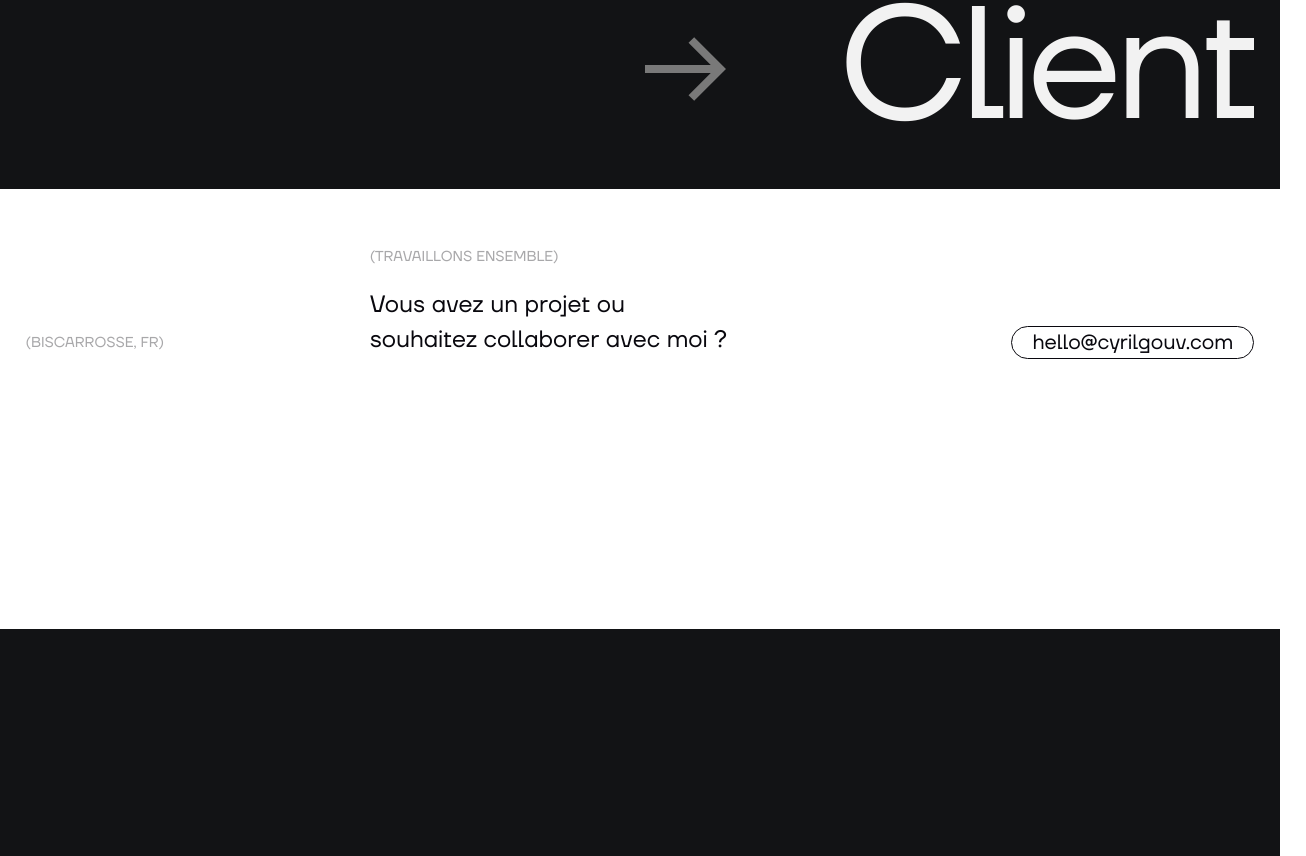
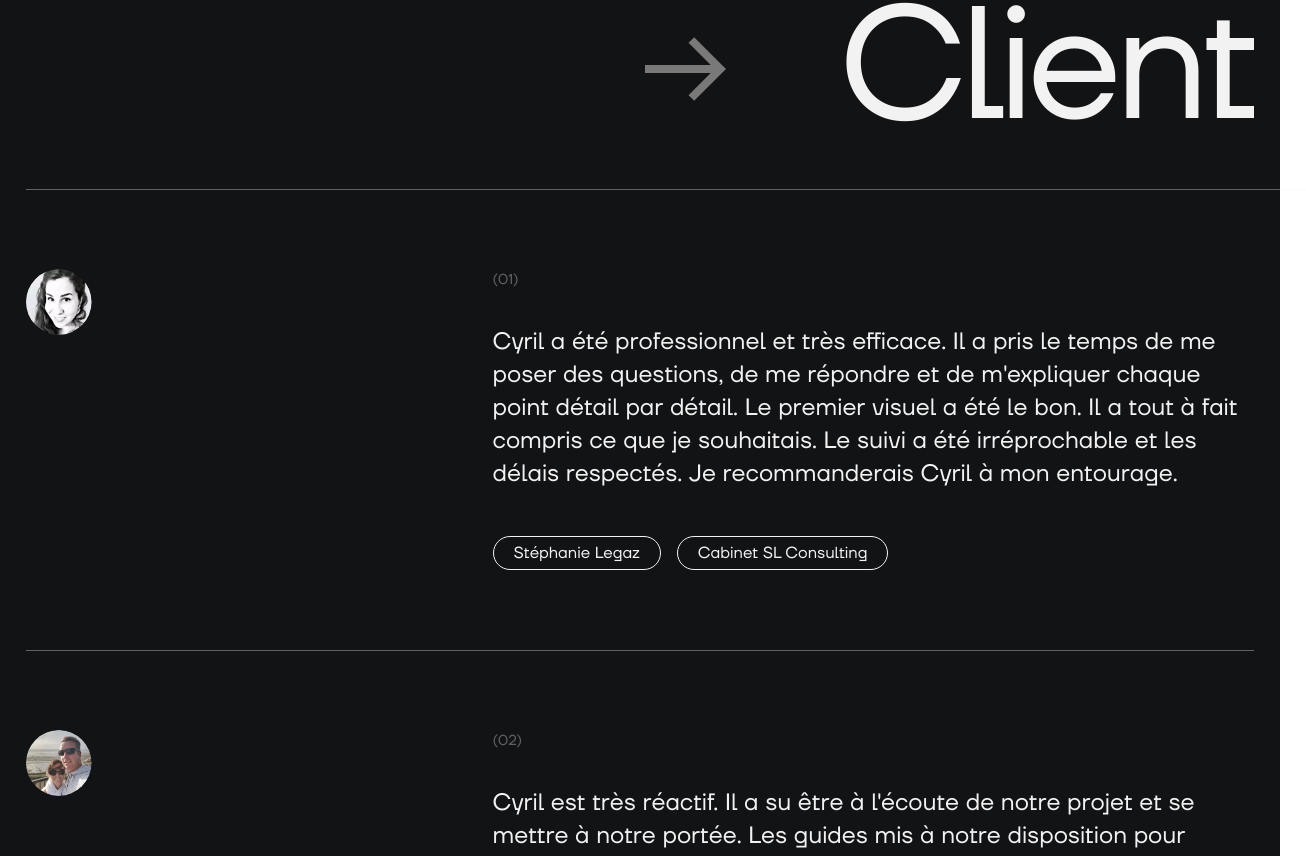
Before and after one commit to CyrilGouv/next-folio, a Next.js app: page /temoignages in a window 1280 px wide. Shown: the part 531-1387 px from the top of the page, 1306 px wide, since content can reach past the window. Built offline with nearby package versions, Linux system fonts and the light colour scheme.

Commit message:
added CardTestimonials component

```diff
--- /dev/null
+++ b/animations/image/clipPath.js
@@ -0,0 +1,21 @@
+import gsap from "gsap"
+import ScrollTrigger from "gsap/dist/ScrollTrigger"
+
+gsap.registerPlugin(ScrollTrigger)
+
+
+const animationsClipPath = (trigger, element) => {
+    gsap.set(element, { clipPath: "circle(0%)" })
+
+    gsap.to(element, {
+        clipPath: "circle(50%)",
+        duration: .825,
+        ease: "expo.out",
+        scrollTrigger: {
+            trigger: trigger,
+            start: "top bottom"
+        }
+    })
+}
+
+export default animationsClipPath
--- a/app/temoignages/page.js
+++ b/app/temoignages/page.js
@@ -1,4 +1,5 @@
 import Hero from "@/components/Blocks/Hero/Hero"
+import AllTestimonials from "@/components/Blocks/Testimonials/AllTestimonials"
 import Footer from "@/components/Layout/Footer/Footer"
 
 
@@ -9,6 +10,7 @@ const page = () => {
     return (
         <>
             <Hero page={ page } withText={ true } />
+            <AllTestimonials />
             <Footer />
         </>
     )
--- /dev/null
+++ b/components/Blocks/Testimonials/AllTestimonials.jsx
@@ -0,0 +1,30 @@
+import CardTestimonial from "@/components/UI/Cards/CardTestimonial"
+import Line from "@/components/UI/Elements/Line/Line"
+import { testimonials } from "@/data/testimonials"
+
+import styles from "./AllTestimonials.module.scss"
+
+
+const AllTestimonials = () => {
+    return (
+        <section className={ styles.testimonials }>
+            <div className="container">
+                <Line type="inner" />
+                <ul className={ styles.testimonials__wrapper }>
+                    { testimonials.map(({ id, name, avatar, company, text }) => (
+                        <CardTestimonial
+                            key={ id }
+                            count={ id }
+                            name={ name }
+                            avatar={ avatar }
+                            company={ company }
+                            body={ text }
+                        />
+                    )) }
+                </ul>
+            </div>
+        </section>
+    )
+}
+
+export default AllTestimonials
--- /dev/null
+++ b/components/Blocks/Testimonials/AllTestimonials.module.scss
@@ -0,0 +1,9 @@
+.testimonials {
+    padding-bottom: var(--paddingXL);
+
+    &__wrapper {
+        padding: 0;
+        margin: 0;
+        list-style: none;
+    }
+}
--- /dev/null
+++ b/components/UI/Cards/CardTestimonial.jsx
@@ -0,0 +1,74 @@
+"use client"
+
+import { useRef } from "react"
+import { useGSAP } from "@gsap/react"
+import Image from "next/image"
+import Line from "../Elements/Line/Line"
+import TextReveal from "../Elements/Text/TextReveal"
+import animationsClipPath from "@/animations/image/clipPath"
+import opacityAndTransformY from "@/animations/text/opacityAndTransformY"
+
+import styles from "./CardTestimonial.module.scss"
+
+
+const CardTestimonial = ({ count, name, avatar, company, body }) => {
+
+    // Elements
+    const avatarEl = useRef(null)
+    const numEl = useRef(null)
+    const titleTrigger = useRef(null)
+    const nameEl = useRef(null)
+    const companyEl = useRef(null)
+
+    // Animations
+    useGSAP(() => {
+        animationsClipPath(avatarEl.current, avatarEl.current)
+        opacityAndTransformY(numEl.current, numEl.current, 25, .85, .25)
+        opacityAndTransformY(titleTrigger.current, nameEl.current, 25, .725, .75)
+        opacityAndTransformY(titleTrigger.current, companyEl.current, 25, .725, .85)
+    })
+
+    return (
+        <li className={ styles.card }>
+            <div className={ styles.card__left }>
+                <Image
+                    ref={ avatarEl }
+                    src={ avatar }
+                    alt={ `Témoignages de ${name} pour ${company} concernant les services de développement web de Cyril Gouv` }
+                    width={ 72 }
+                    height={ 72 }
+                    priority={ false }
+                    className={ styles.card__avatar }
+                />
+            </div>
+
+            <div className={ styles.card__right }>
+                <p className={ `${styles.card__num} text--regular text--opacity` }>
+                    <span ref={ numEl } className={ styles.card__num__inner }>
+                        (0{ count })
+                    </span>
+                </p>
+
+                <h2 className={ `${styles.card__body} text--large` }>
+                    <TextReveal text={ body } />
+                </h2>
+
+                <p ref={ titleTrigger } className={ `${styles.card__title} text--medium`}>
+                    <span ref={ nameEl } className={ styles.card__title__name }>
+                        <span className={ styles.card__title__inner }>{ name }</span>
+                    </span>
+
+                    <span ref={ companyEl } className={ styles.card__title__company }>
+                        <span className={ styles.card__title__inner }>{ company }</span>
+                    </span>
+                </p>
+            </div>
+
+            <div className={ styles.card__line }>
+                <Line type="inner" />
+            </div>
+        </li>
+    )
+}
+
+export default CardTestimonial
--- /dev/null
+++ b/components/UI/Cards/CardTestimonial.module.scss
@@ -0,0 +1,228 @@
+.card {
+    position: relative;
+    display: flex;
+    justify-content: space-between;
+    align-items: flex-start;
+    flex-direction: column;
+    padding: var(--paddingM) 0;
+
+    &__line {
+        position: absolute;
+        bottom: 0;
+        left: 0;
+        margin: 0;
+        width: 100%;
+    }
+
+    &:last-of-type {
+        .card__line {
+            display: none;
+        }
+    }
+
+    &__avatar {
+        width: 3.438rem;
+        height: 3.438rem;
+        border-radius: 50%;
+    }
+
+    &__body {
+        line-height: 1.325;
+        padding: var(--paddingS) 0;
+    }
+
+    &__title {
+        display: flex;
+        align-items: center;
+
+        &__name {
+            margin-right: 1rem;
+        }
+
+        &__company,
+        &__name {
+            display: inline-block;
+            overflow: hidden;
+            padding: 0.25rem 1.25rem;
+            border: 1px solid var(--darkThemeFontColor);
+            border-radius: 2rem;
+        }
+
+        &__inner {
+            display: inline-block;
+        }
+    }
+
+    &__num {
+        overflow: hidden;
+
+        &__inner {
+            display: inline-block;
+        }
+    }
+
+    &__left {
+        width: 20%;
+        position: relative;
+        width: 20%;
+        margin-bottom: 0.5rem;
+    }
+
+    &__right {
+        width: 90%;
+        margin-left: auto;
+    }
+
+}
+
+
+/*
+//==========================================================
+//  Responsive =>  > 560px
+//==========================================================
+*/
+@media (min-width: 560px) {
+    .card {
+        &__left {
+            width: 16%;
+        }
+
+        &__right {
+            width: 84%;
+        }
+    }
+}
+
+
+
+/*
+//==========================================================
+//  Responsive =>  > 640px
+//==========================================================
+*/
+@media (min-width: 640px) {
+    .card {
+        flex-direction: row;
+
+        &__avatar {
+            width: 3.75rem;
+            height: 3.75rem;
+        }
+
+        &__left {
+            width: 20%;
+            position: sticky;
+            top: var(--paddingM);
+        }
+
+        &__right {
+            width: 80%;
+        }
+
+    }
+}
+
+
+/*
+//==========================================================
+//  Responsive =>  > 768px
+//==========================================================
+*/
+@media (min-width: 768px) {
+    .card {
+        &__avatar {
+            width: 3.875rem;
+            height: 3.875rem;
+        }
+
+        &__left {
+            width: 36%;
+        }
+
+        &__right {
+            width: 64%;
+        }
+    }
+}
+
+
+/*
+//==========================================================
+//  Responsive =>  > 1024px
+//==========================================================
+*/
+@media (min-width: 1024px) {
+    .card {
+        &__avatar {
+            width: 4rem;
+            height: 4rem;
+        }
+    }
+}
+
+
+
+/*
+//==========================================================
+//  Responsive =>  > 1200px
+//==========================================================
+*/
+@media (min-width: 1200px) {
+    .card {
+        &__avatar {
+            width: 4.125rem;
+            height: 4.125rem;
+        }
+
+        &__left {
+            width: 38%;
+        }
+
+        &__right {
+            width: 62%;
+        }
+    }
+}
+
+
+/*
+//==========================================================
+//  Responsive =>  > 1400px
+//==========================================================
+*/
+@media (min-width: 1400px) {
+    .card {
+        &__avatar {
+            width: 4.25rem;
+            height: 4.25rem;
+        }
+    }
+}
+
+
+
+
+/*
+//==========================================================
+//  Responsive =>  > 1600px
+//==========================================================
+*/
+@media (min-width: 1600px) {
+    .card {
+        padding: 3.5rem 5.75rem;
+
+        &__avatar {
+            width: 4.5rem;
+            height: 4.5rem;
+        }
+
+        &__left {
+            width: 40%;
+        }
+
+        &__right {
+            width: 60%;
+        }
+
+    }
+}
--- a/components/UI/Elements/Line/Line.jsx
+++ b/components/UI/Elements/Line/Line.jsx
@@ -7,7 +7,7 @@ import animationsLineReveal from "@/animations/line/reveal"
 import styles from "./Line.module.scss"
 
 
-const Line = () => {
+const Line = ({ type = null }) => {
 
     // Elements
     const line = useRef(null)
@@ -19,7 +19,7 @@ const Line = () => {
     return (
         <span
             ref={ line }
-            className={ styles.line }
+            className={ `${styles.line} ${type === "inner" ? styles.line__inner : ""}` }
         />
     )
 }
--- a/components/UI/Elements/Line/Line.module.scss
+++ b/components/UI/Elements/Line/Line.module.scss
@@ -6,4 +6,9 @@
     margin-bottom: var(--paddingS);
     opacity: .35;
     transform-origin: 0% 0%;
+
+    &__inner {
+        position: absolute;
+        margin-bottom: 0;
+    }
 }
--- a/data/testimonials.js
+++ b/data/testimonials.js
@@ -59,7 +59,7 @@ export const testimonials = [
         id: 8,
         name: "Elodie Bouillon",
         avatar: "/images/testimonials/temoignage-marlo.jpeg",
-        company: "Marlo",
+        company: "Agence Marlo",
         text: "Cyril est très réactif et très professionnel. La communication a été très fluide. Je n'hésiterai pas à travailler à nouveau avec lui si l'opportunité se présente.",
         featured: true,
     },
```
